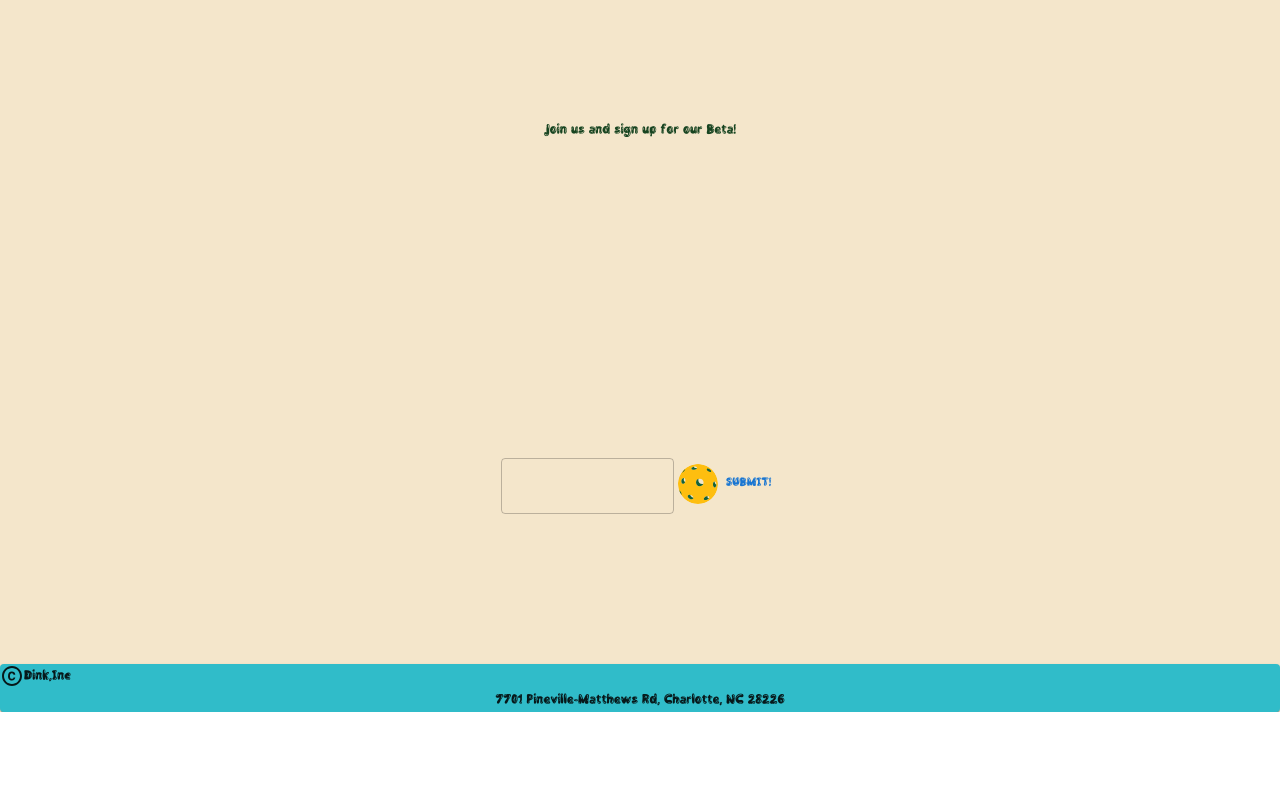
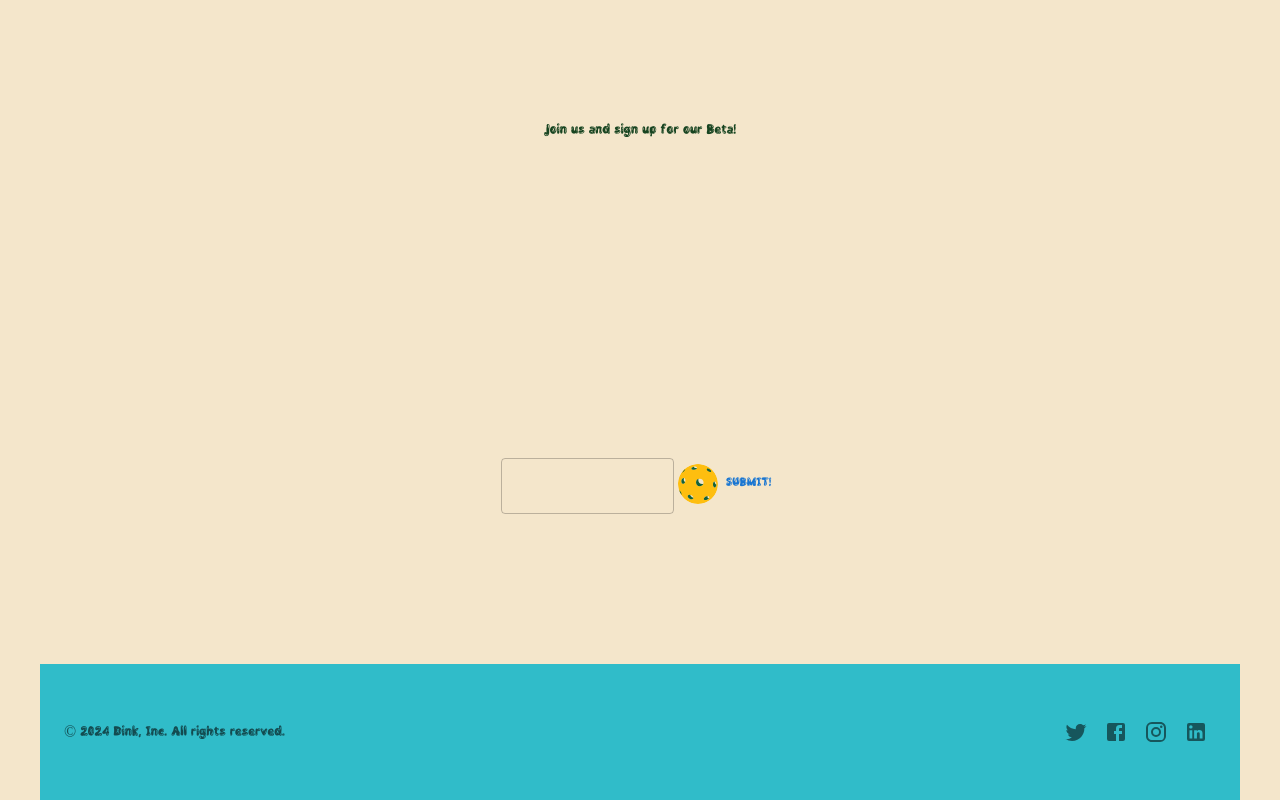
Before and after one commit to myinitialsarejp/DinkLanding, a React (Create React App) app in the folder dink-landing/: page / in a window 1280 px wide. Shown: the part 2331-3131 px from the top of the page. Before the commit the page ends 3043 px from the top, so only its background shows below. Built offline with nearby package versions, Linux system fonts and the light colour scheme; the HTML template or start-up script is replaced by a standard one.

Commit message:
completed footer

```diff
--- /dev/null
+++ b/dink-landing/src/components/Footer.js
@@ -0,0 +1,69 @@
+import React from "react";
+import Container from "@mui/material/Container";
+import Box from "@mui/material/Box";
+import Typography from "@mui/material/Typography";
+import IconButton from "@mui/material/IconButton";
+import { useTheme } from '@mui/material/styles';
+import TwitterIcon from "@mui/icons-material/Twitter";
+import FacebookIcon from "@mui/icons-material/Facebook";
+import InstagramIcon from "@mui/icons-material/Instagram";
+import LinkedInIcon from "@mui/icons-material/LinkedIn";
+import { ColorCode } from "../enum/colorCodes.ts";
+
+export default function Footer(props) {
+  const theme = useTheme();
+  const content = {
+    copy: "© 2024 Dink, Inc. All rights reserved.",
+    ...props.content,
+  };
+
+  return (
+    <footer
+      style={{
+        [theme.breakpoints.down("md")]: {
+          textAlign: "center",
+        },
+      }}
+    >
+      <Container maxWidth="lg" sx={{backgroundColor: ColorCode.BlueCuracao}}>
+        <Box py={6} display="flex" flexWrap="wrap" alignItems="center">
+          <Typography
+            color="textSecondary"
+            component="p"
+            gutterBottom={false}
+            sx={{
+              [theme.breakpoints.down("md")]: {
+                width: "100%",
+                order: 12,
+              },
+            }}
+          >
+            {content["copy"]}
+          </Typography>
+          <Box
+            ml="auto"
+            sx={{
+              [theme.breakpoints.down("md")]: {
+                width: "100%",
+                marginBottom: theme.spacing(2),
+              },
+            }}
+          >
+            <IconButton color="textSecondary" aria-label="Twitter">
+              <TwitterIcon />
+            </IconButton>
+            <IconButton color="textSecondary" aria-label="Facebook">
+              <FacebookIcon />
+            </IconButton>
+            <IconButton color="textSecondary" aria-label="Instagram">
+              <InstagramIcon />
+            </IconButton>
+            <IconButton color="textSecondary" aria-label="LinkedIn">
+              <LinkedInIcon />
+            </IconButton>
+          </Box>
+        </Box>
+      </Container>
+    </footer>
+  );
+}
--- a/dink-landing/src/views/MainView.js
+++ b/dink-landing/src/views/MainView.js
@@ -1,6 +1,5 @@
 import logo from "../assets/logo.svg";
 import dinkLogo from "../assets/dinkLogo.svg";
-import CopyrightIcon from "@mui/icons-material/Copyright";
 import MenuBar from "../components/MenuBar";
 import myVideo from "../assets/pickleball.mov";
 import pickleball from "../assets/logo.svg";
@@ -9,13 +8,12 @@ import {
   Box,
   Button,
   Grid,
-  Paper,
   TextField,
   Typography,
 } from "@mui/material";
-import { ColorCode } from "../enum/colorCodes.ts";
 import FadeInSection from "../components/FadeInSection.js";
 import { Alignment } from "../enum/alignment.ts";
+import Footer from "../components/Footer.js";
 
 const MainView = (props) => {
   return (
@@ -66,15 +64,7 @@ const MainView = (props) => {
         />
       </Grid>
 
-      <Paper sx={{ backgroundColor: ColorCode.BlueCuracao, width: "100%" }}>
-        <Box
-          sx={{ display: "flex", flexDirection: "row", textAlign: "center" }}
-        >
-          <CopyrightIcon />
-          <Typography>Dink,Inc</Typography>
-        </Box>
-        <Typography>7701 Pineville-Matthews Rd, Charlotte, NC 28226</Typography>
-      </Paper>
+      <Footer />
     </div>
   );
 };
```
